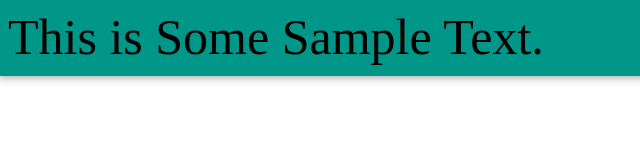
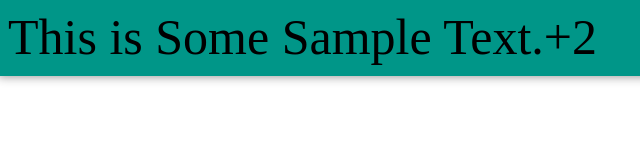
Before and after one commit to Tloru/Tloru.github.io, a plain HTML site: page index.html in a window 1280 px wide. Shown: the full height of the page, 0-640 px from the left. Drawn offline with Linux system fonts and the light colour scheme.

Commit message:
Update #6

```diff
--- a/index.html
+++ b/index.html
@@ -3,6 +3,6 @@
 </head>
 <body>
   <div style="box-shadow:0px 0px 10px #888888;background-color:#009688;margin:-10px;font-size:50px;padding:10px;font-style:sans-serif;">
-    This is Some Sample Text.
+    This is Some Sample Text.+2
   </div>
 </body>
```
